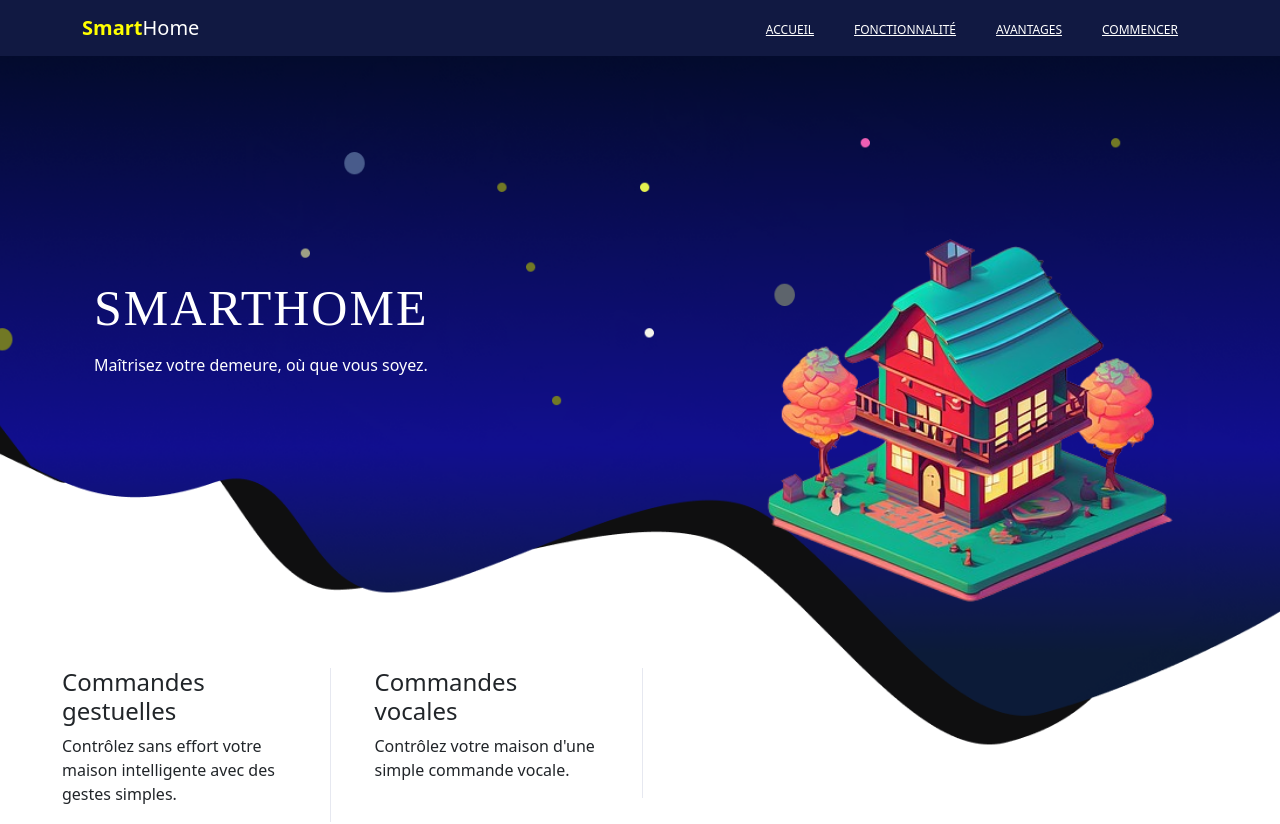
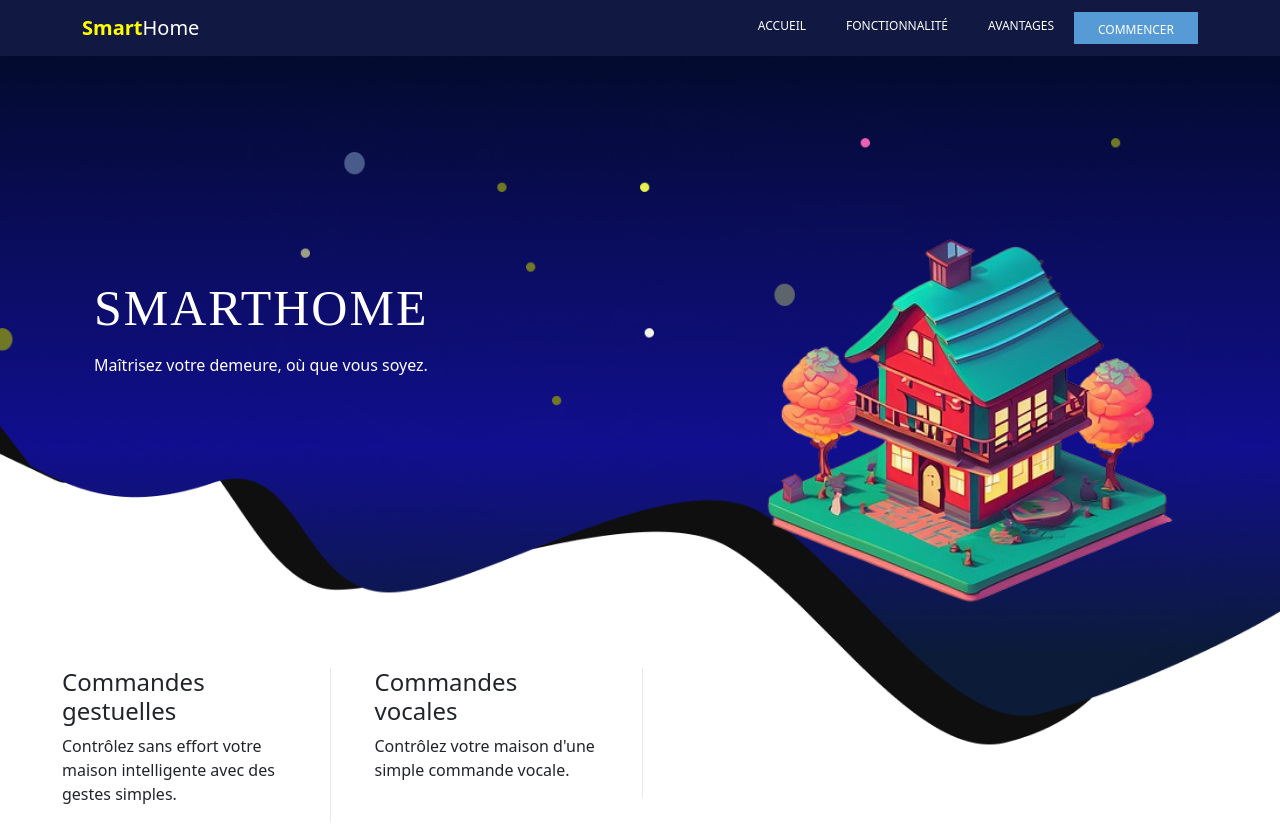
Before and after one commit to ISPM-HIU/finale, a React (Create React App) app in the folder web/: page / in a window 1280 px wide. Shown: the top 824 px of the page. Built offline with nearby package versions, Linux system fonts and the light colour scheme; some icons are missing.

Commit message:
update navbar

```diff
--- a/web/src/components/LandingPage/Layout/Header/Header.js
+++ b/web/src/components/LandingPage/Layout/Header/Header.js
@@ -32,56 +32,19 @@ const Header = () => {
             id="navbarSupportedContent"
           >
             <ul className="navbar-nav">
-              <li>
-                <Link>Accueil</Link>
+              <li className="text-white">
+                <a>Accueil</a>
               </li>
-              <li>
-                <Link >Fonctionnalité</Link>
+              <li className="text-white">
+                <a >Fonctionnalité</a>
               </li>
-              <li>
-                <Link >Avantages</Link>
+              <li className="text-white">
+                <a >Avantages</a>
               </li>
-              <li>
-                <Link >Commencer</Link>
+              <li className="text-white p-1" style={{ backgroundColor: "#569bd5" }}>
+                <a>Commencer</a>
               </li>
-              {/* <li>
-                <Link to="courses.html">Commandes gestuelles</Link>
-              </li> */}
-              {/* <li className="dropdown">
-                <Link className="dropdown-toggle" to="#" data-toggle="dropdown">
-                  Pages
-                </Link>
-                <div className="dropdown-menu">
-                  <Link className="dropdown-item" to="elements.html">
-                    Elements
-                  </Link>
-                  <Link className="dropdown-item" to="course-details.html">
-                    Course Details
-                  </Link>
-                </div>
-              </li>
-              <li className="dropdown">
-                <Link className="dropdown-toggle" to="#" data-toggle="dropdown">
-                  Blog
-                </Link>
-                <div className="dropdown-menu">
-                  <Link className="dropdown-item" to="blog-home.html">
-                    Blog Home
-                  </Link>
-                  <Link className="dropdown-item" to="blog-single.html">
-                    Blog Details
-                  </Link>
-                </div>
-              </li> */}
 
-              {/* <li>
-                <Link to="contacts.html">Commandes vocales</Link>
-              </li> */}
-              {/* <li>
-                <button className="search">
-                  <span className="lnr lnr-magnifier" id="search"></span>
-                </button>
-              </li> */}
             </ul>
           </div>
         </div>
```
